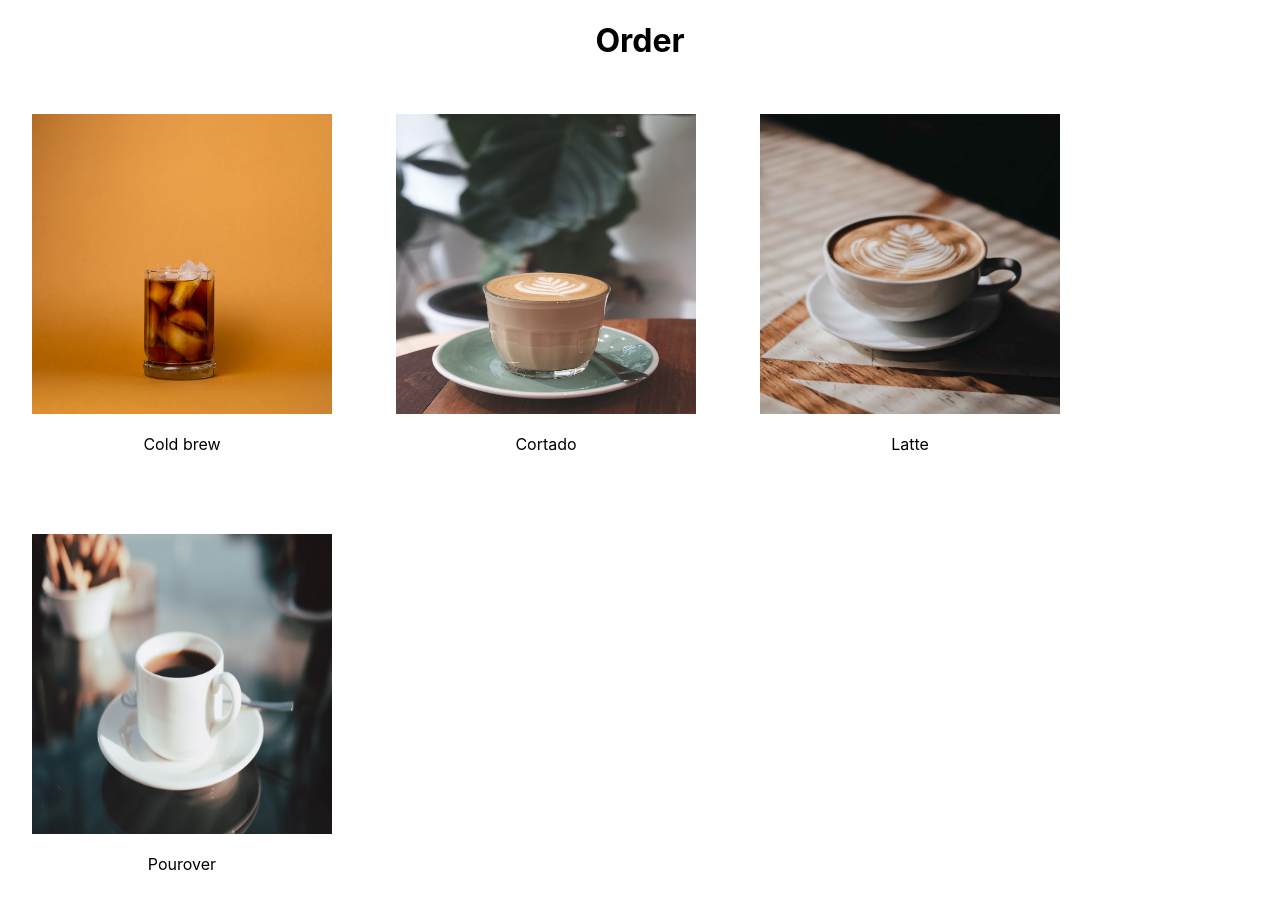
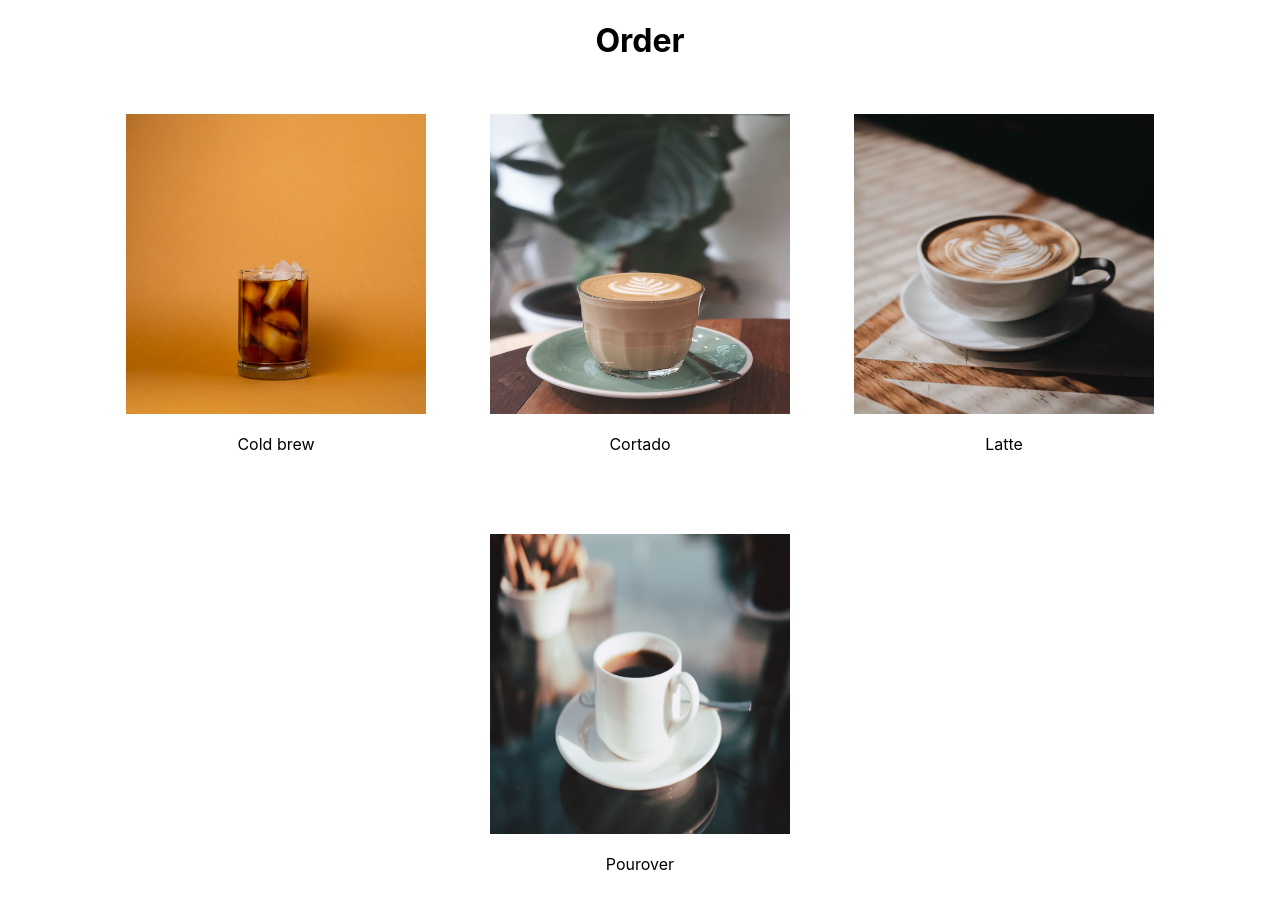
Before and after one commit to lnamba/segment-stage-test, a React (Create React App) app: page / in a window 1280 px wide. Shown: the top 908 px of the page. Built offline with nearby package versions, Linux system fonts and the light colour scheme.

Commit message:
More style things

```diff
--- a/src/App.css
+++ b/src/App.css
@@ -13,6 +13,8 @@
   display: flex;
   flex-direction: row;
   flex-wrap: wrap;
+  justify-content: center;
+  align-items: center;
 }
 
 .img {
--- a/src/App.js
+++ b/src/App.js
@@ -58,6 +58,7 @@ function App() {
     window.analytics.track("Checkout clicked", {
       products: items,
     });
+    alert("Thanks");
   };
 
   const renderImage = ({ alt, src, value }) => {
```
